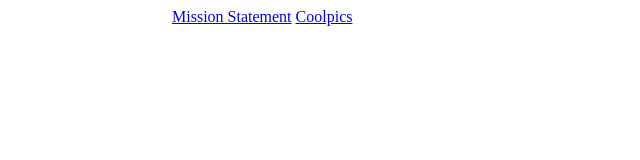
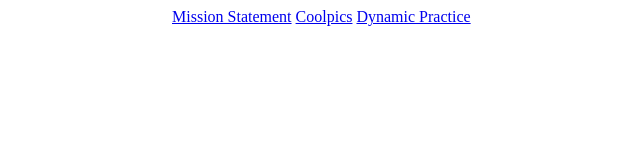
Before and after one commit to Russell161/wdd131, a plain HTML site: page index.html in a window 1280 px wide. Shown: the whole page, without its empty margins (128-768 px from the left). Drawn offline with Linux system fonts and the light colour scheme.

Commit message:
practice

```diff
--- a/index.html
+++ b/index.html
@@ -9,5 +9,6 @@
 <body>
     <a href="mission/index.html">Mission Statement</a>
     <a href="coolpics/index.html">Coolpics</a>
+    <a href="ponder/dynamic.html">Dynamic Practice</a>
 </body>
 </html>
```
